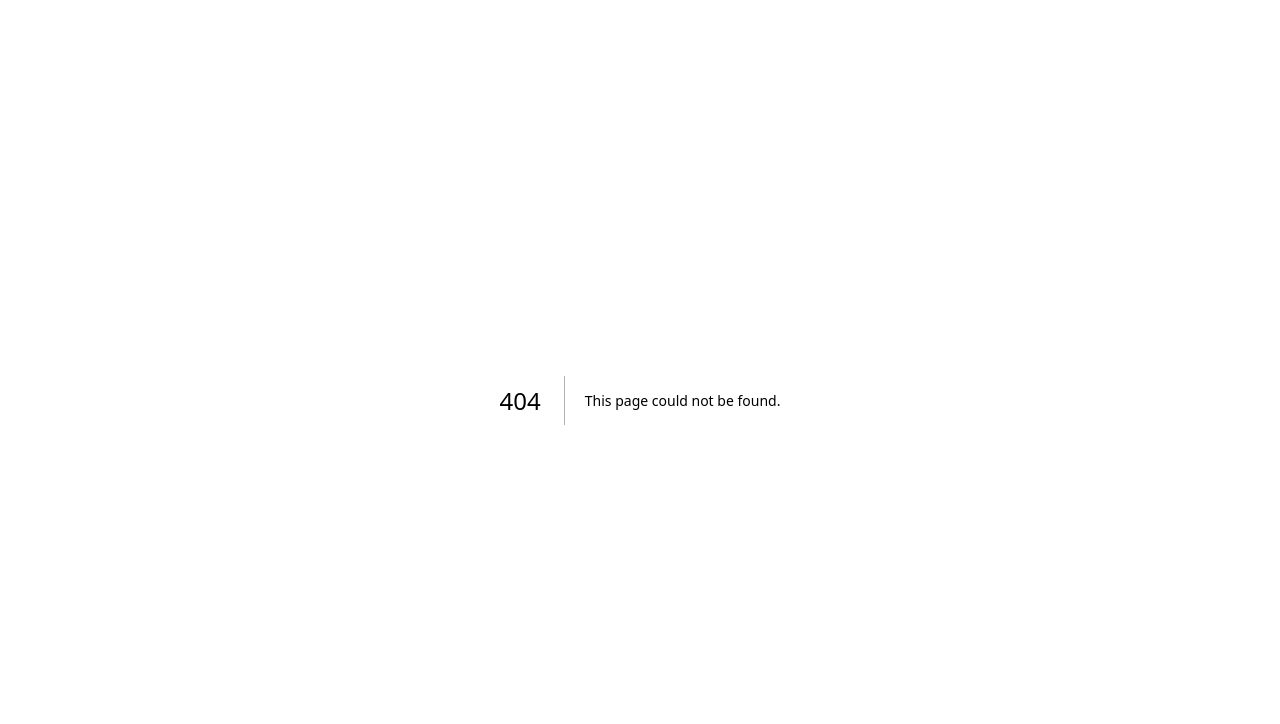
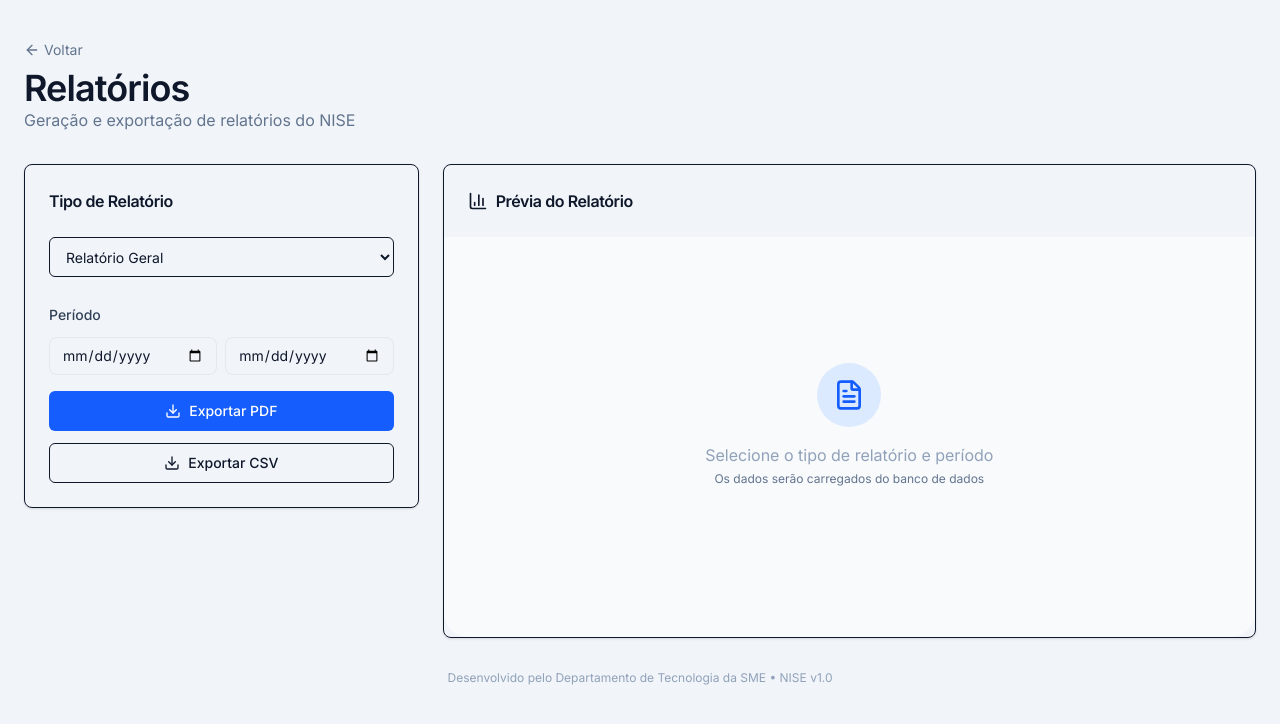
Before and after one commit to antoniooliveira-arch/seguran-aescolar, a Next.js app: page /reports in a window 1280 px wide. Before the commit this address had no page. Shown: the top 724 px of the page. Built offline with nearby package versions, Linux system fonts and the light colour scheme.

Commit message:
Add back button on calls page, create reports page, make dashboard cards clickable

```diff
--- a/src/app/calls/page.tsx
+++ b/src/app/calls/page.tsx
@@ -6,16 +6,18 @@ import { Input } from '@/components/ui/input';
 import { Select } from '@/components/ui/select';
 import { Card, CardContent } from '@/components/ui/card';
 import Link from 'next/link';
+import { useSearchParams } from 'next/navigation';
 import { format } from 'date-fns';
 import { ptBR } from 'date-fns/locale';
 import { Call } from '@/types';
-import { Eye, Filter, Plus } from 'lucide-react';
+import { ArrowLeft, Eye, Filter, Plus } from 'lucide-react';
 
 export default function CallsPage() {
+  const searchParams = useSearchParams();
   const [calls, setCalls] = useState<Call[]>([]);
   const [filteredCalls, setFilteredCalls] = useState<Call[]>([]);
   const [searchTerm, setSearchTerm] = useState('');
-  const [statusFilter, setStatusFilter] = useState('all');
+  const [statusFilter, setStatusFilter] = useState(searchParams.get('filter') || 'all');
   const [priorityFilter, setPriorityFilter] = useState('all');
 
   useEffect(() => {
@@ -107,8 +109,20 @@ export default function CallsPage() {
       );
     }
 
-    if (statusFilter !== 'all') {
-      result = result.filter(call => call.status === statusFilter);
+    if (statusFilter === 'urgent') {
+      result = result.filter(call => call.priority === 'Urgente');
+    } else if (statusFilter !== 'all') {
+      const statusGroups: Record<string, string[]> = {
+        open: ['Aberto', 'Em análise', 'Encaminhado'],
+        inprogress: ['Em atendimento', 'Aguardando parecer'],
+        closed: ['Concluído'],
+      };
+      const statuses = statusGroups[statusFilter];
+      if (statuses) {
+        result = result.filter(call => statuses.includes(call.status));
+      } else {
+        result = result.filter(call => call.status === statusFilter);
+      }
     }
 
     if (priorityFilter !== 'all') {
@@ -131,6 +145,11 @@ export default function CallsPage() {
   return (
     <div className="min-h-screen bg-slate-100">
       <div className="max-w-7xl mx-auto px-6 py-10">
+        <div className="flex items-center gap-4 mb-2">
+          <Link href="/dashboard" className="flex items-center gap-1 text-sm text-slate-500 hover:text-slate-700 transition-colors">
+            <ArrowLeft className="w-4 h-4" /> Voltar
+          </Link>
+        </div>
         <div className="flex justify-between items-end mb-8">
           <div>
             <h1 className="text-4xl font-semibold tracking-tight">Chamados</h1>
--- a/src/app/dashboard/page.tsx
+++ b/src/app/dashboard/page.tsx
@@ -216,7 +216,8 @@ export default function Dashboard() {
               </CardContent>
             </Card>
 
-            <Card>
+            <Link href="/calls?filter=open">
+              <Card className="cursor-pointer hover:shadow-md transition-shadow">
                 <CardContent className="p-6">
                   <div className="flex justify-between">
                     <div>
@@ -229,8 +230,10 @@ export default function Dashboard() {
                   </div>
                 </CardContent>
               </Card>
+            </Link>
 
-            <Card>
+            <Link href="/calls?filter=inprogress">
+              <Card className="cursor-pointer hover:shadow-md transition-shadow">
                 <CardContent className="p-6">
                   <div className="flex justify-between">
                     <div>
@@ -243,8 +246,10 @@ export default function Dashboard() {
                   </div>
                 </CardContent>
               </Card>
+            </Link>
 
-            <Card>
+            <Link href="/calls?filter=closed">
+              <Card className="cursor-pointer hover:shadow-md transition-shadow">
                 <CardContent className="p-6">
                   <div className="flex justify-between">
                     <div>
@@ -257,8 +262,10 @@ export default function Dashboard() {
                   </div>
                 </CardContent>
               </Card>
+            </Link>
 
-            <Card>
+            <Link href="/calls?filter=urgent">
+              <Card className="cursor-pointer hover:shadow-md transition-shadow">
                 <CardContent className="p-6">
                   <div className="flex justify-between">
                     <div>
@@ -271,6 +278,7 @@ export default function Dashboard() {
                   </div>
                 </CardContent>
               </Card>
+            </Link>
 
             <Card>
               <CardContent className="p-6">
--- /dev/null
+++ b/src/app/reports/page.tsx
@@ -0,0 +1,95 @@
+'use client';
+
+import { useState } from 'react';
+import { Button } from '@/components/ui/button';
+import { Card, CardContent, CardHeader, CardTitle } from '@/components/ui/card';
+import { Select } from '@/components/ui/select';
+import { ArrowLeft, BarChart3, Download, FileText } from 'lucide-react';
+import Link from 'next/link';
+
+const reportTypes = [
+  { value: 'general', label: 'Relatório Geral' },
+  { value: 'by-school', label: 'Por Escola' },
+  { value: 'by-type', label: 'Por Tipo de Ocorrência' },
+  { value: 'by-period', label: 'Por Período' },
+];
+
+export default function ReportsPage() {
+  const [selectedReport, setSelectedReport] = useState('general');
+
+  return (
+    <div className="min-h-screen bg-slate-100">
+      <div className="max-w-7xl mx-auto px-6 py-10">
+        <div className="flex items-center gap-4 mb-2">
+          <Link href="/dashboard" className="flex items-center gap-1 text-sm text-slate-500 hover:text-slate-700 transition-colors">
+            <ArrowLeft className="w-4 h-4" /> Voltar
+          </Link>
+        </div>
+
+        <div className="flex justify-between items-end mb-8">
+          <div>
+            <h1 className="text-4xl font-semibold tracking-tight">Relatórios</h1>
+            <p className="text-slate-500">Geração e exportação de relatórios do NISE</p>
+          </div>
+        </div>
+
+        <div className="grid lg:grid-cols-3 gap-6">
+          {/* Report Selection */}
+          <div className="lg:col-span-1 space-y-4">
+            <Card>
+              <CardHeader>
+                <CardTitle className="text-base">Tipo de Relatório</CardTitle>
+              </CardHeader>
+              <CardContent className="space-y-3">
+                <Select value={selectedReport} onChange={(e) => setSelectedReport(e.target.value)}>
+                  {reportTypes.map((r) => (
+                    <option key={r.value} value={r.value}>{r.label}</option>
+                  ))}
+                </Select>
+
+                <div className="pt-4 space-y-3">
+                  <label className="block text-sm font-medium text-slate-700">Período</label>
+                  <div className="grid grid-cols-2 gap-2">
+                    <input type="date" className="w-full px-3 py-2 border border-slate-200 rounded-lg text-sm" />
+                    <input type="date" className="w-full px-3 py-2 border border-slate-200 rounded-lg text-sm" />
+                  </div>
+                </div>
+
+                <Button className="w-full flex items-center gap-2 mt-4">
+                  <Download className="w-4 h-4" /> Exportar PDF
+                </Button>
+                <Button variant="outline" className="w-full flex items-center gap-2">
+                  <Download className="w-4 h-4" /> Exportar CSV
+                </Button>
+              </CardContent>
+            </Card>
+          </div>
+
+          {/* Report Preview */}
+          <div className="lg:col-span-2">
+            <Card>
+              <CardHeader>
+                <CardTitle className="flex items-center gap-2 text-base">
+                  <BarChart3 className="w-5 h-5" /> Prévia do Relatório
+                </CardTitle>
+              </CardHeader>
+              <CardContent className="min-h-[400px] flex items-center justify-center bg-slate-50 rounded-b-3xl">
+                <div className="text-center">
+                  <div className="mx-auto w-16 h-16 rounded-full bg-blue-100 flex items-center justify-center mb-4">
+                    <FileText className="w-8 h-8 text-blue-600" />
+                  </div>
+                  <p className="text-slate-400">Selecione o tipo de relatório e período</p>
+                  <p className="text-xs text-slate-500 mt-1">Os dados serão carregados do banco de dados</p>
+                </div>
+              </CardContent>
+            </Card>
+          </div>
+        </div>
+
+        <div className="text-xs text-center text-slate-400 mt-8">
+          Desenvolvido pelo Departamento de Tecnologia da SME • NISE v1.0
+        </div>
+      </div>
+    </div>
+  );
+}
```
Lines whose indentation alone changed are shown as unchanged.
